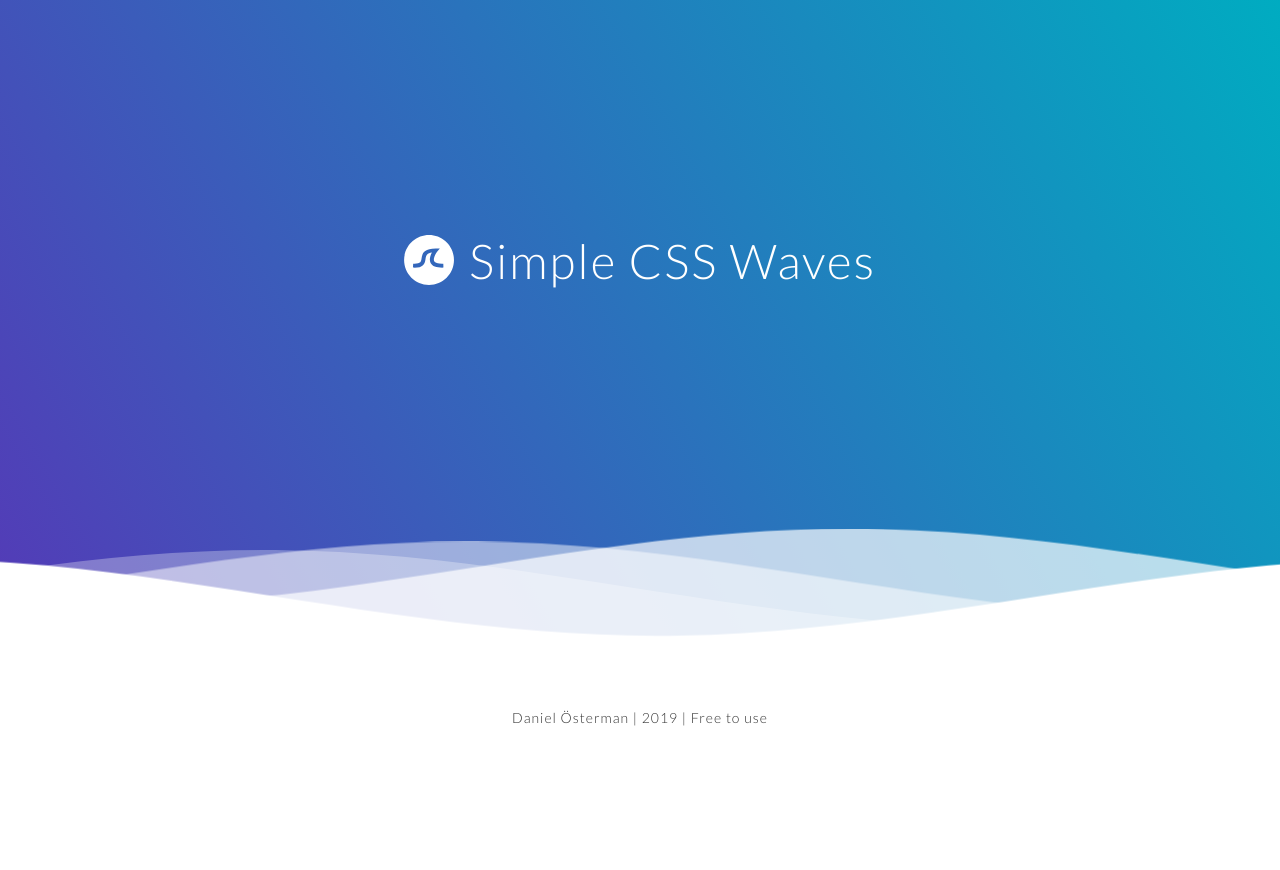
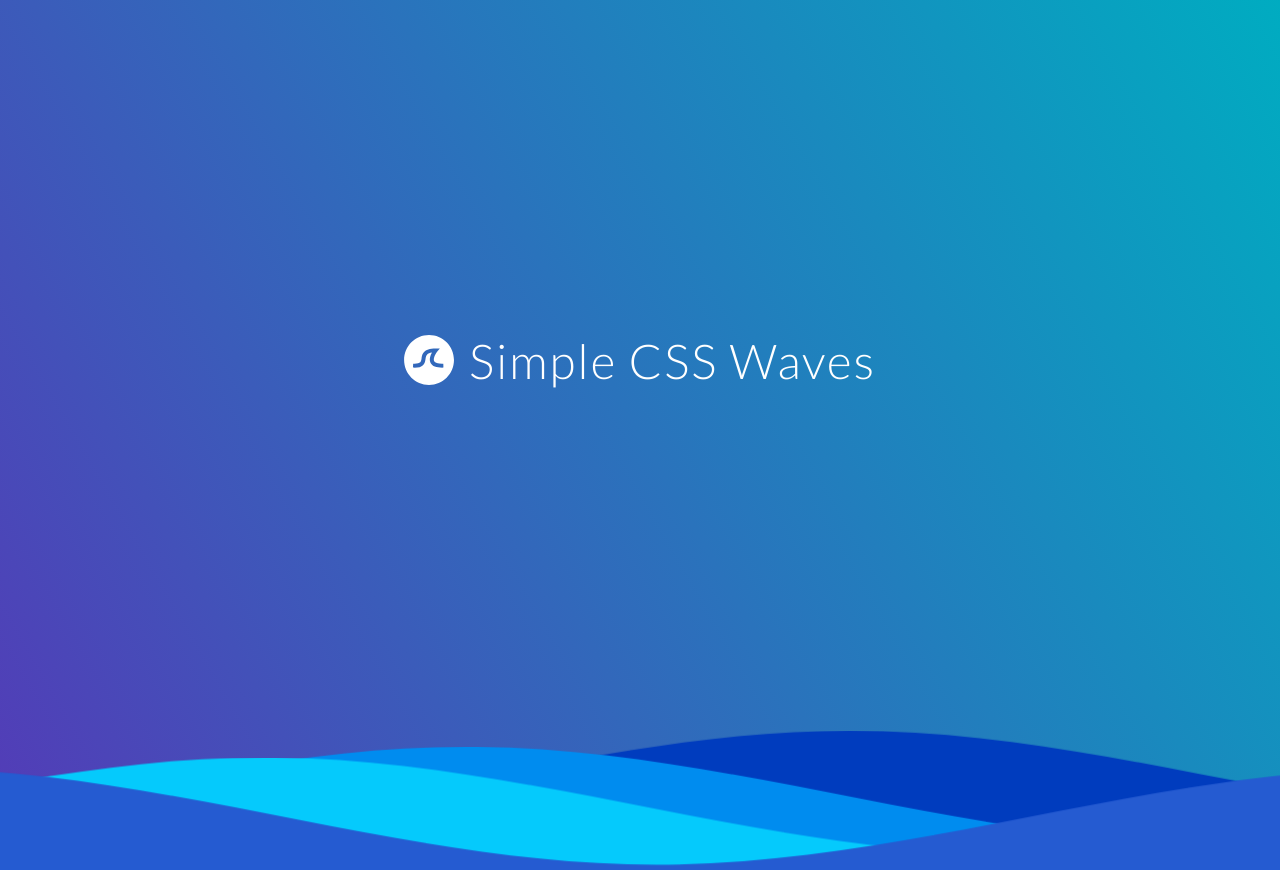
Before and after one commit to uifehnah/quhacks2021, a PHP site: page / in a window 1280 px wide. Before the commit the page ends 726 px from the top, so only its background shows below. Run offline with PHP 8.4, Linux system fonts and the light colour scheme.

Commit message:
moved wavese to btootm

```diff
--- a/index.css
+++ b/index.css
@@ -2,6 +2,7 @@
 
 body {
   margin:0;
+  background-color: #005597;
 }
 
 h1 {
@@ -14,7 +15,7 @@ p {
   font-family: 'Lato', sans-serif;
   letter-spacing: 1px;
   font-size:14px;
-  color: #333333;
+  color: #005597;
 }
 
 .header {
@@ -32,7 +33,7 @@ p {
 }
 
 .inner-header {
-  height:65vh;
+  height:90vh;
   width:100%;
   margin: 0;
   padding: 0;
@@ -48,17 +49,10 @@ p {
 .waves {
   position:relative;
   width: 100%;
-  height:15vh;
+  height:100%;
   margin-bottom:-7px; /*Fix for safari gap*/
   min-height:100px;
   max-height:150px;
-}
-
-.content {
-  position:relative;
-  height:20vh;
-  text-align:center;
-  background-color: white;
 }
 
 /* Animation */
--- a/index.html
+++ b/index.html
@@ -35,22 +35,18 @@ viewBox="0 24 150 28" preserveAspectRatio="none" shape-rendering="auto">
         <path id="gentle-wave" d="M-160 44c30 0 58-18 88-18s 58 18 88 18 58-18 88-18 58 18 88 18 v44h-352z" />
     </defs>
     <g class="parallax">
-<use xlink:href="#gentle-wave" x="48" y="0" fill="rgba(255,255,255,0.7" />
-<use xlink:href="#gentle-wave" x="48" y="3" fill="rgba(255,255,255,0.5)" />
-<use xlink:href="#gentle-wave" x="48" y="5" fill="rgba(255,255,255,0.3)" />
-<use xlink:href="#gentle-wave" x="48" y="7" fill="#fff" />
+        <use xlink:href="#gentle-wave" x="48" y="0" fill="#003cbe" />
+        <use xlink:href="#gentle-wave" x="48" y="3" fill="#008cef" />
+        <use xlink:href="#gentle-wave" x="48" y="5" fill="#05cafc" />
+        <use xlink:href="#gentle-wave" x="48" y="7" fill="#255bd1" />
     </g>
     </svg>
 </div>
 <!--Waves end-->
 
 </div>
-<!--Header ends-->
 
 <!--Content starts-->
-<div class="content flex">
-<p>Daniel Österman | 2019 | Free to use</p>
-</div>
 <!--Content ends-->
 <body>
 
```
Lines whose indentation alone changed are shown as unchanged.
